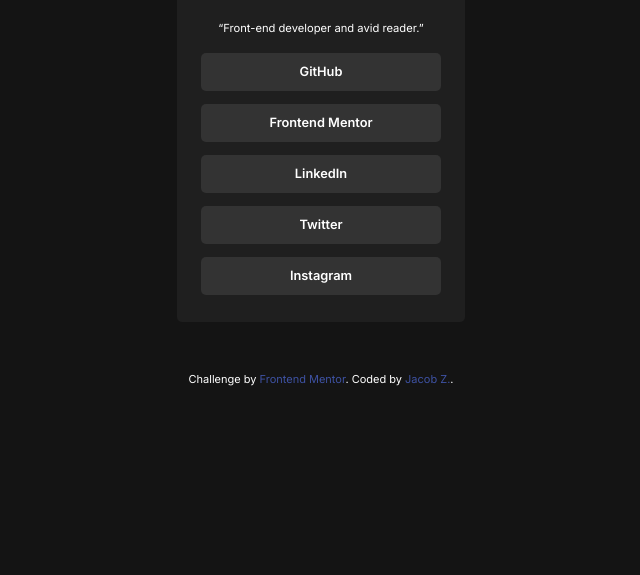
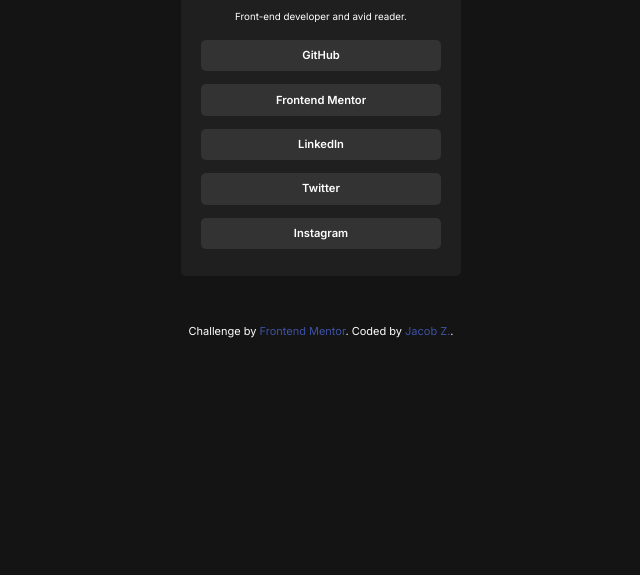
Before and after one commit to Teezee86/social-links-profile-mai, a plain HTML site: page index.html in a window 1280 px wide. Shown: the part 225-800 px from the top of the page, without its empty margins (319-959 px from the left). Drawn offline with Linux system fonts and the light colour scheme.

Commit message:
added CSS reset

```diff
--- a/index.html
+++ b/index.html
@@ -7,7 +7,7 @@
   <link rel="preconnect" href="https://fonts.googleapis.com">
   <link rel="preconnect" href="https://fonts.gstatic.com" crossorigin>
   <link href="https://fonts.googleapis.com/css2?family=Inter:wght@100..900&display=swap" rel="stylesheet">
-  <link rel="stylesheet" href="">
+  <link rel="stylesheet" href="reset.css">
   <link rel="stylesheet" href="style.css">
   <link rel="icon" type="image/png" sizes="32x32" href="./assets/images/favicon-32x32.png">
   <title>Frontend Mentor | Social links profile</title>
@@ -33,20 +33,20 @@
       <nav class="nav">
         <ul class="nav__list">
           <a class="nav__link" href="#">
-            <li class="nav__item">GitHub</li>
-          </a>
+            <li class="nav__item">GitHub
+          </a></li>
           <a class="nav__link" href="#">
-            <li class="nav__item">Frontend Mentor</li>
-          </a>
+            <li class="nav__item">Frontend Mentor
+          </a></li>
           <a class="nav__link" href="#">
-            <li class="nav__item">LinkedIn</li>
-          </a>
+            <li class="nav__item">LinkedIn
+          </a></li>
           <a class="nav__link" href="#">
-            <li class="nav__item">Twitter</li>
-          </a>
+            <li class="nav__item">Twitter
+          </a></li>
           <a class="nav__link" href="#">
-            <li class="nav__item">Instagram</li>
-          </a>
+            <li class="nav__item">Instagram
+          </a></li>
         </ul>
       </nav>
 
--- /dev/null
+++ b/reset.css
@@ -0,0 +1,48 @@
+/* http://meyerweb.com/eric/tools/css/reset/
+   v2.0 | 20110126
+   License: none (public domain)
+*/
+
+html, body, div, span, applet, object, iframe,
+h1, h2, h3, h4, h5, h6, p, blockquote, pre,
+a, abbr, acronym, address, big, cite, code,
+del, dfn, em, img, ins, kbd, q, s, samp,
+small, strike, strong, sub, sup, tt, var,
+b, u, i, center,
+dl, dt, dd, ol, ul, li,
+fieldset, form, label, legend,
+table, caption, tbody, tfoot, thead, tr, th, td,
+article, aside, canvas, details, embed,
+figure, figcaption, footer, header, hgroup,
+menu, nav, output, ruby, section, summary,
+time, mark, audio, video {
+	margin: 0;
+	padding: 0;
+	border: 0;
+	font-size: 100%;
+	font: inherit;
+	vertical-align: baseline;
+}
+/* HTML5 display-role reset for older browsers */
+article, aside, details, figcaption, figure,
+footer, header, hgroup, menu, nav, section {
+	display: block;
+}
+body {
+	line-height: 1;
+}
+ol, ul {
+	list-style: none;
+}
+blockquote, q {
+	quotes: none;
+}
+blockquote:before, blockquote:after,
+q:before, q:after {
+	content: '';
+	content: none;
+}
+table {
+	border-collapse: collapse;
+	border-spacing: 0;
+}
--- a/style.css
+++ b/style.css
@@ -12,7 +12,7 @@
   margin: 0;
   padding: 0;
 }
-body {
+html {
   font-family: inter;
   font-size: 14px;
   background-color: var(--offblack-bg1);
@@ -41,7 +41,7 @@ ul {
   background-color: var(--darkgrey-bg2);
   margin: 50px auto;
   padding: 1em;
-  width: 18rem;
+  width: 20rem;
   border-radius: 5px;
 }
 .profile__pic--round {
@@ -79,6 +79,8 @@ ul {
   background-color: var(--prime-green);
   color: black;
 }
+.nav__link::after {
+}
 .attribution {
   font-size: 11px;
   text-align: center;
```
